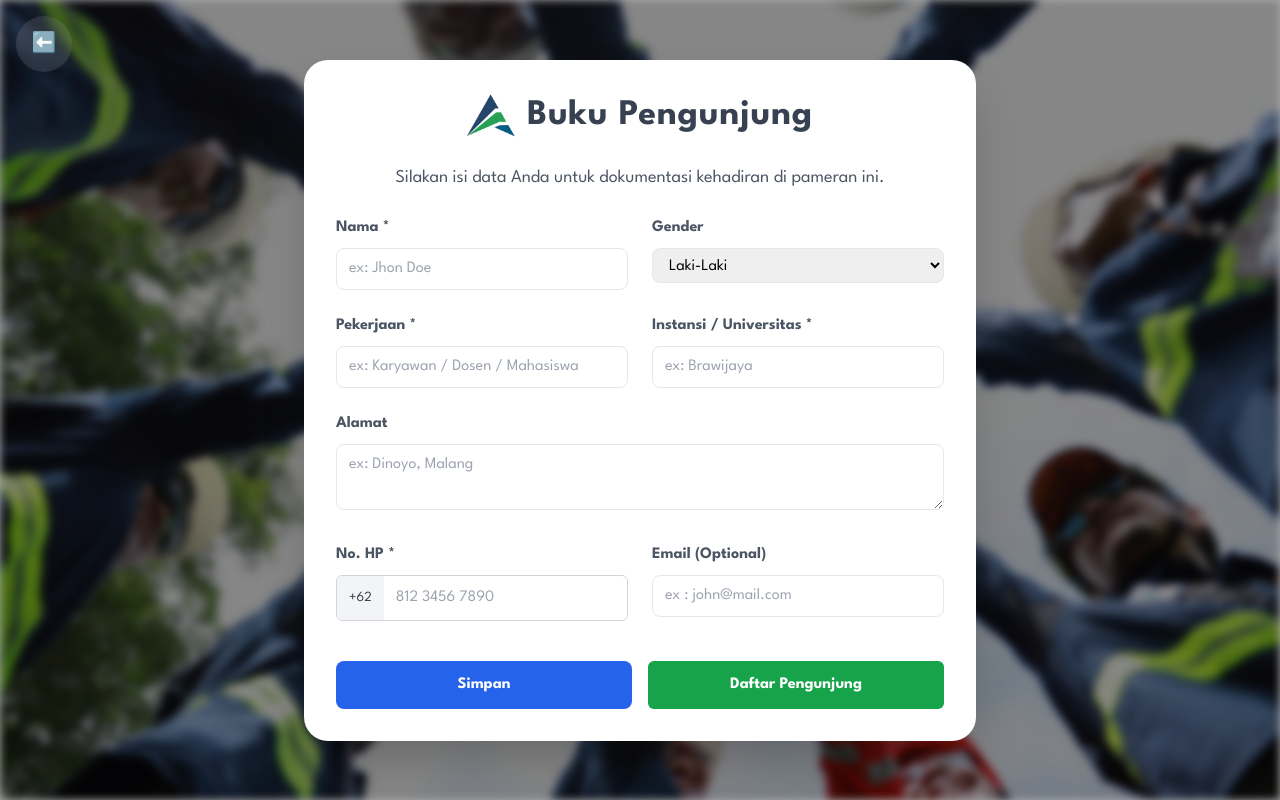
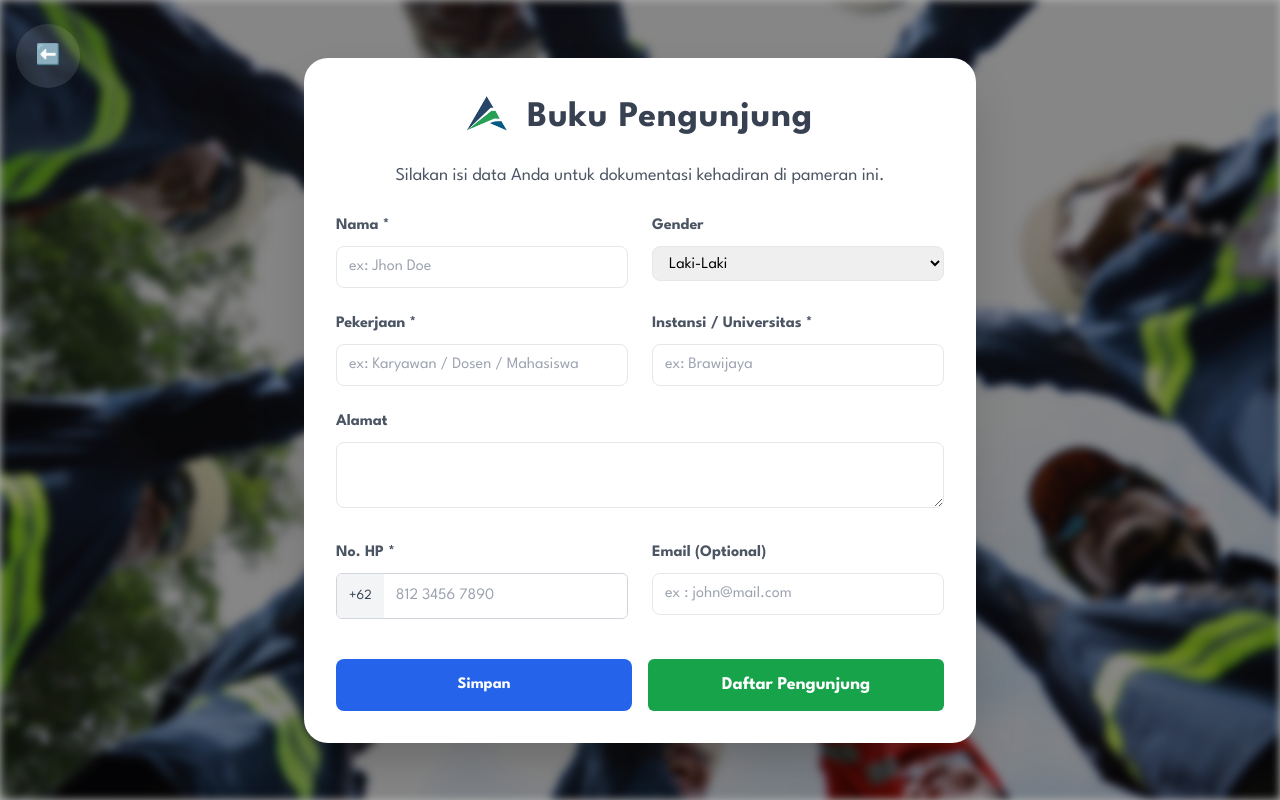
Before and after one commit to rizHarism/arunika-expo-app, a website with bundled scripts: page buku-tamu/index.html in a window 1280 px wide. Built offline with nearby package versions, Linux system fonts and the light colour scheme.

Commit message:
role back page guest form

```diff
--- a/buku-tamu/index.html
+++ b/buku-tamu/index.html
@@ -2,118 +2,98 @@
 <html lang="id">
 
 <head>
-    <meta charset="UTF-8" />
-    <meta name="viewport" content="width=device-width, initial-scale=1.0" />
+    <meta charset="UTF-8">
+    <meta name="viewport" content="width=device-width, initial-scale=1.0">
     <title>Buku Tamu | Arunika Corp</title>
-    <link rel="stylesheet" href="../assets/css/fonts.css" />
-    <link rel="stylesheet" href="../assets/css/tailwind.css" />
+    <link rel="stylesheet" href="../assets/css/fonts.css">
+    <link rel="stylesheet" href="../assets/css/tailwind.css">
 </head>
 
-<body class="font-sans relative overflow-x-hidden bg-gray-100 min-h-screen">
-    <!-- Background -->
-    <div class="fixed inset-0">
+<body class="font-sans min-h-screen flex items-center justify-center relative overflow-hidden">
+    <!-- Background Image -->
     <img src="../assets/img/expo-bg.jpg" alt="Background"
-            class="w-full h-full object-cover filter blur-sm brightness-75" />
+        class="absolute inset-0 w-full h-full object-cover filter blur-sm brightness-75">
+    <!-- Overlay (optional, for extra contrast) -->
     <div class="absolute inset-0 bg-black/30"></div>
-    </div>
-
     <!-- Back Button -->
     <a id="back-button" href="../index.html"
-        class="fixed top-4 left-4 z-50 bg-white/10 text-white w-12 h-12 md:w-14 md:h-14 text-xl flex items-center justify-center rounded-full shadow-lg hover:bg-white/20 transition backdrop-blur-sm">
-        ⬅️
-    </a>
-
-    <!-- Wrapper -->
-    <main class="relative z-10 flex items-start justify-center min-h-screen py-8 px-4 md:items-center overflow-y-auto">
-        <!-- Form Card -->
-        <div class="w-full max-w-2xl bg-white rounded-3xl shadow-2xl p-8 space-y-6">
-            <h2
-                class="text-3xl sm:text-4xl font-bold text-gray-700 tracking-wide mb-4 flex flex-col sm:flex-row items-center justify-center text-center">
-                <img src="../assets/img/logo.png" alt="Logo"
-                    class="w-14 h-14 sm:w-12 sm:h-12 object-contain mb-3 sm:mb-0 sm:mr-3" />
-                <span>Buku Pengunjung</span>
+        class="fixed z-50 top-6 left-4 bg-white/10 text-white w-16 h-16 md:w-16 md:h-16 sm:w-8 sm:h-8 text-2xl md:text-xl sm:text-sm flex items-center justify-center rounded-full shadow-lg hover:bg-white/20 transition">
+        ⬅️ </a>
+    <!-- Centered Form Card -->
+    <div class="relative z-10 w-full max-w-2xl bg-white rounded-3xl shadow-2xl p-8 space-y-6">
+        <h2 class="text-4xl font-bold text-gray-700 tracking-wide mb-6 flex items-center justify-center">
+            <!-- Logo on the left -->
+            <img src="../assets/img/logo.png" alt="Logo" class="w-10 h-10 object-contain mr-5">
+            <!-- Text -->
+            <span class="mt-2">Buku Pengunjung</span>
         </h2>
-
-            <p class="text-center text-gray-600 text-base sm:text-lg mb-6">
-                Silakan isi data Anda untuk dokumentasi kehadiran di pameran ini.
-            </p>
-
+        <p class="text-center text-gray-600 text-lg mb-6">Silakan isi data Anda untuk dokumentasi kehadiran di pameran
+            ini.</p>
         <form id="guestForm" class="grid md:grid-cols-2 gap-6">
             <!-- Nama -->
-                <div class="col-span-2 md:col-span-1">
-                    <label class="block font-bold text-gray-600 mb-2">Nama *</label>
+            <div class="col-span-2 md:col-span-1"> <label class="block font-bold text-gray-600 mb-2">Nama *</label>
                 <input type="text" name="nama"
                     class="w-full border rounded-lg px-3 py-2 focus:outline-none focus:ring focus:ring-blue-500"
                     placeholder="ex: Jhon Doe" required />
             </div>
-
             <!-- Gender -->
-                <div class="col-span-2 md:col-span-1">
-                    <label class="block font-bold text-gray-600 mb-2">Gender</label>
+            <div class="col-span-2 md:col-span-1"> <label class="block font-bold text-gray-600 mb-2">Gender</label>
                 <select name="gender"
                     class="w-full border rounded-lg px-3 py-2 focus:outline-none focus:ring focus:ring-blue-500">
                     <option value="laki-laki">Laki-Laki</option>
                     <option value="perempuan">Perempuan</option>
                 </select>
             </div>
-
             <!-- Pekerjaan -->
-                <div class="col-span-2 md:col-span-1">
-                    <label class="block font-bold text-gray-600 mb-2">Pekerjaan *</label>
+            <div class="col-span-2 md:col-span-1"> <label class="block font-bold text-gray-600 mb-2">Pekerjaan *</label>
                 <input type="text" name="pekerjaan"
                     class="w-full border rounded-lg px-3 py-2 focus:outline-none focus:ring focus:ring-blue-500"
                     placeholder="ex: Karyawan / Dosen / Mahasiswa" required />
             </div>
-
             <!-- Instansi -->
             <div class="col-span-2 md:col-span-1">
-                    <label class="block font-bold text-gray-600 mb-2">Instansi / Universitas *</label>
+                <label class="block font-bold text-gray-600 mb-2">Instansi /
+                    Universitas *</label>
                 <input type="text" name="instansi"
                     class="w-full border rounded-lg px-3 py-2 focus:outline-none focus:ring focus:ring-blue-500"
                     placeholder="ex: Brawijaya" required />
             </div>
-
             <!-- Alamat -->
             <div class="col-span-2">
                 <label class="block font-bold text-gray-600 mb-2">Alamat</label>
                 <textarea name="alamat" rows="2"
                     class="w-full border rounded-lg px-3 py-2 focus:outline-none focus:ring focus:ring-blue-500"
-                        placeholder="ex: Dinoyo, Malang"></textarea>
+                    placeholder="ex: Dinoyo, Malang">
+                </textarea>
             </div>
-
             <!-- No HP -->
             <div class="col-span-2 md:col-span-1">
                 <label class="block font-bold text-gray-600 mb-2">No. HP *</label>
-                    <div class="flex items-center border border-gray-300 rounded-md overflow-hidden">
+                <div class="flex items-center border border-gray-300 rounded-md overflow-hidden max-w-sm">
                     <span class="px-3 py-3 bg-gray-100 text-gray-700 text-sm">+62</span>
                     <input type="number" name="phone" placeholder="812 3456 7890"
-                            class="flex-1 px-3 py-2 focus:outline-none focus:ring-2 focus:ring-blue-500" required />
+                        class="flex-1 px-3 py-2 focus:outline-none focus:ring-2 focus:ring-blue-500" />
                 </div>
             </div>
-
             <!-- Email -->
             <div class="col-span-2 md:col-span-1">
-                    <label class="block font-bold text-gray-600 mb-2">Email (Optional)</label>
+                <label class="block font-bold text-gray-600 mb-2">Email
+                    (Optional)</label>
                 <input type="email" name="email"
                     class="w-full border rounded-lg px-3 py-2 focus:outline-none focus:ring focus:ring-blue-500"
                     placeholder="ex : john@mail.com" />
             </div>
-
             <!-- Buttons -->
             <div class="col-span-2 flex flex-col md:flex-row md:space-x-4 space-y-3 md:space-y-0 mt-4">
                 <button type="submit"
                     class="flex-1 bg-blue-600 text-white py-3 rounded-lg text-md font-semibold hover:bg-blue-700 transition">
                     Simpan
-                    </button>
-                    <a href="list.html"
-                        class="flex-1 text-center bg-green-600 text-white py-3 rounded-md text-md font-semibold hover:bg-green-700 transition">
-                        Daftar Pengunjung
-                    </a>
+                </button> <a href="list.html"
+                    class="flex-1 text-center bg-green-600 text-white py-3 rounded-md text-lg font-semibold hover:bg-green-700 transition">
+                    Daftar Pengunjung </a>
             </div>
         </form>
     </div>
-    </main>
-
     <script type="module" src="main.js"></script>
 </body>
 
```
Lines whose indentation alone changed are shown as unchanged.
